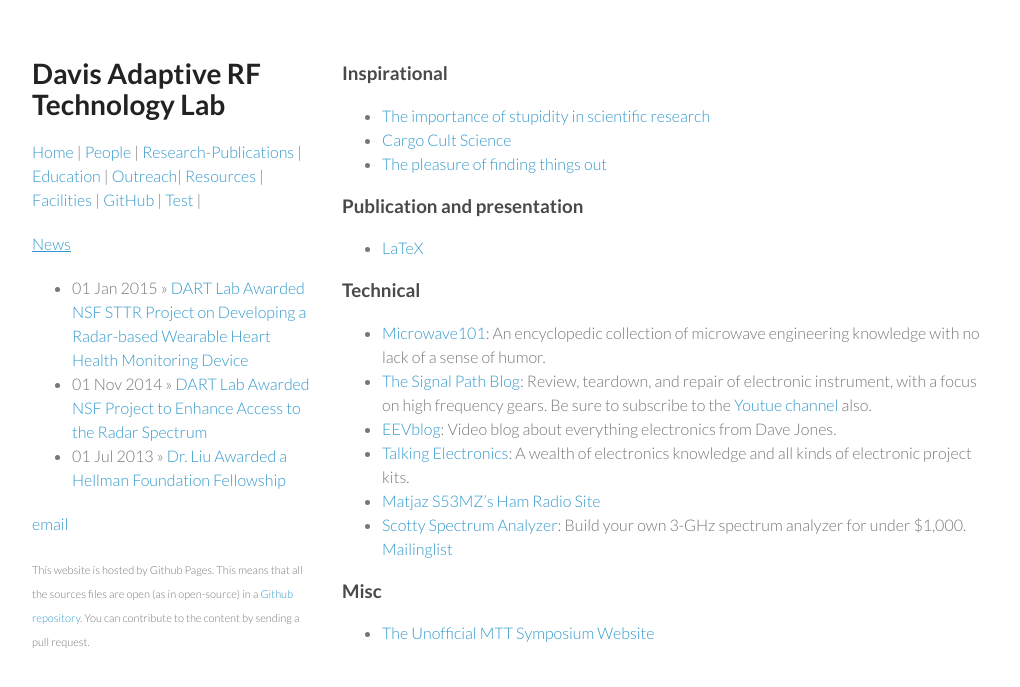
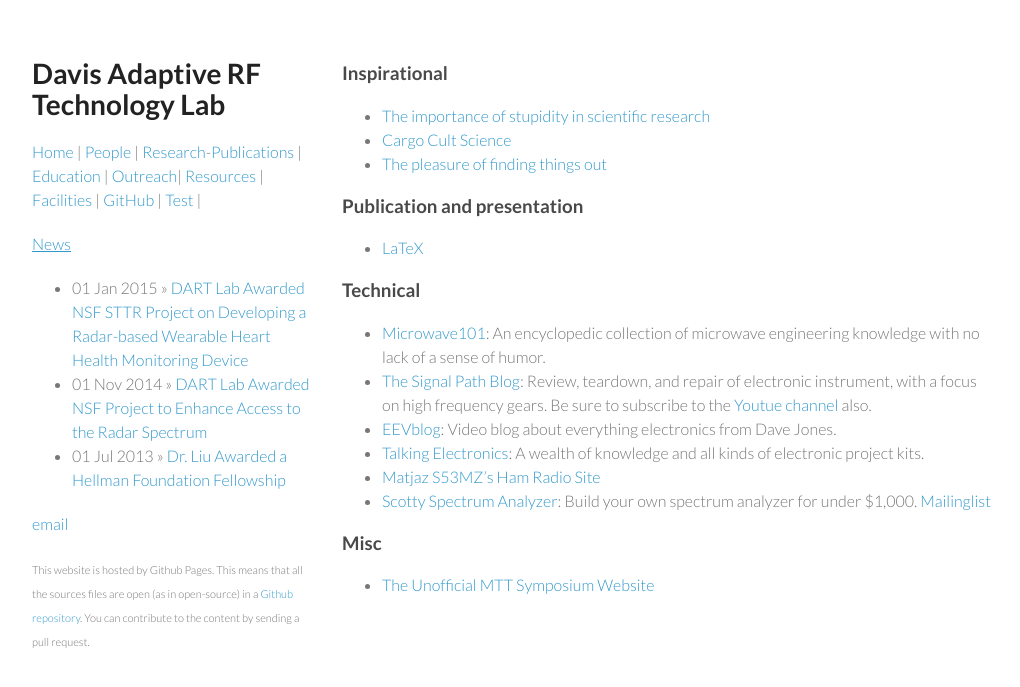
Before and after one commit to ucdart/ucdart.github.io, a Jekyll site: the page built from resources/index.md, in a window 1280 px wide. Shown: the top 687 px of the page, without its empty margins (128-1148 px from the left). Built offline with Jekyll 4.4.1, drawn with Linux system fonts in a browser that asks for light colours.

Commit message:
Updated index.md

```diff
--- a/resources/index.md
+++ b/resources/index.md
@@ -19,9 +19,9 @@ published: true
 * [Microwave101](http://www.microwaves101.com/): An encyclopedic collection of microwave engineering knowledge with no lack of a sense of humor.
 * [The Signal Path Blog](http://thesignalpath.com/blogs/): Review, teardown, and repair of electronic instrument, with a focus on high frequency gears. Be sure to subscribe to the [Youtue channel](https://www.youtube.com/user/TheSignalPathBlog) also.
 * [EEVblog](http://www.youtube.com/user/EEVblog?feature=watch): Video blog about everything electronics from Dave Jones.
-* [Talking Electronics](http://www.talkingelectronics.com/): A wealth of electronics knowledge and all kinds of electronic project kits.
+* [Talking Electronics](http://www.talkingelectronics.com/): A wealth of knowledge and all kinds of electronic project kits.
 * [Matjaz S53MZ's Ham Radio Site](http://lea.hamradio.si/~s53mv/)
-* [Scotty Spectrum Analyzer](http://www.scottyspectrumanalyzer.com/): Build your own 3-GHz spectrum analyzer for under $1,000. [Mailinglist](https://groups.yahoo.com/neo/groups/spectrumanalyzer/info)
+* [Scotty Spectrum Analyzer](http://www.scottyspectrumanalyzer.com/): Build your own spectrum analyzer for under $1,000. [Mailinglist](https://groups.yahoo.com/neo/groups/spectrumanalyzer/info)
 
 ### Misc
 
```
